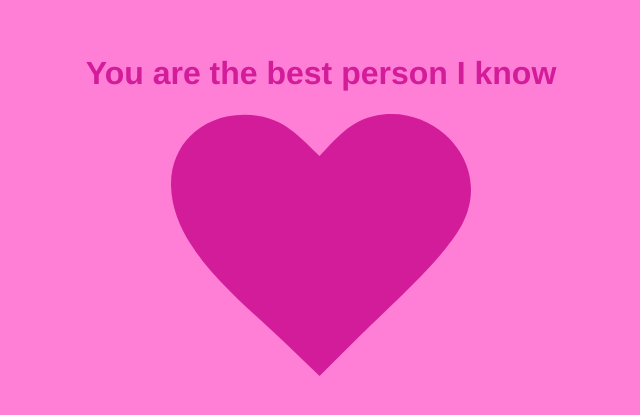
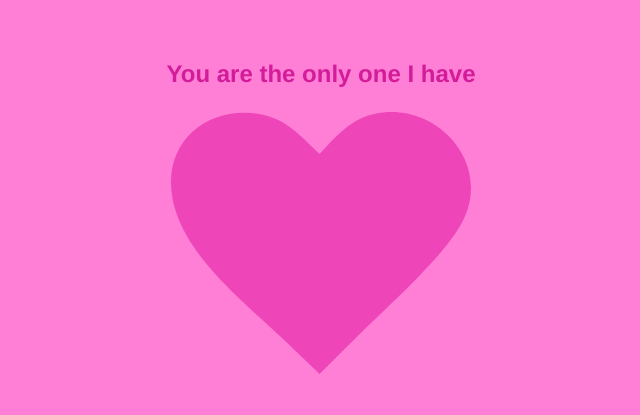
Before and after one commit to Ruslan-Skira/vuelearn, a Vue app: page / in a window 1280 px wide. Shown: the part 193-608 px from the top of the page, without its empty margins (319-959 px from the left). Built offline with nearby package versions, Linux system fonts and the light colour scheme.

Commit message:
Style heart

```diff
--- a/src/App.vue
+++ b/src/App.vue
@@ -1,8 +1,10 @@
 <template>
   <div id="app">
-    <HeartCard :msg="msg[0]" />
-    <div class="heart-img">
-      <img alt="Vue logo" color="#333" src="./assets/heart-black.svg" />
+    <div class="content">
+      <HeartCard :msg="msg[0]" />
+      <div class="heart-img">
+        <img alt="Vue logo" color="#333" src="./assets/heart-black.svg" />
+      </div>
     </div>
   </div>
 </template>
@@ -17,7 +19,7 @@ export default {
   },
   data: () => {
     return {
-      msg: ["You are the best person I know"],
+      msg: ["You are the only one I have"],
     };
   },
 };
@@ -28,6 +30,33 @@ body,
 html {
   height: 100%;
   margin: 0;
+}
+
+@keyframes showAnimation {
+  0% {
+    opacity: 0;
+  }
+  10% {
+    opacity: 0;
+  }
+  100% {
+    opacity: 1;
+  }
+}
+
+@keyframes bounce-4 {
+  0% {
+    transform: scale(1, 1) translateY(0);
+  }
+  15% {
+    transform: scale(1.1, 1.1) translateY(0);
+  }
+  50% {
+    transform: scale(1, 1) translateY(0);
+  }
+  100% {
+    transform: scale(1, 1) translateY(0);
+  }
 }
 
 #app {
@@ -44,8 +73,22 @@ html {
   background: #ff7ed6;
 }
 
+.content {
+  display: flex;
+  justify-content: center;
+  align-items: center;
+  flex-direction: column;
+  animation-duration: 2s;
+  animation-name: showAnimation;
+  animation-timing-function: ease;
+}
+
 .heart-img {
+  animation-duration: 1.5s;
+  animation-name: bounce-4;
+  animation-timing-function: ease;
+  animation-iteration-count: infinite;
   width: 300px;
-  filter: invert(19%) sepia(96%) saturate(5450%) hue-rotate(308deg) brightness(92%) contrast(86%);
+  filter: invert(36%) sepia(83%) saturate(2042%) hue-rotate(295deg) brightness(100%) contrast(87%);
 }
 </style>
--- a/src/components/HeartCard.vue
+++ b/src/components/HeartCard.vue
@@ -14,4 +14,10 @@ export default {
 </script>
 
 <!-- Add "scoped" attribute to limit CSS to this component only -->
-<style scoped></style>
+<style scoped>
+h1 {
+  margin: 0;
+  padding: 1em;
+  font-size: 24px;
+}
+</style>
```
